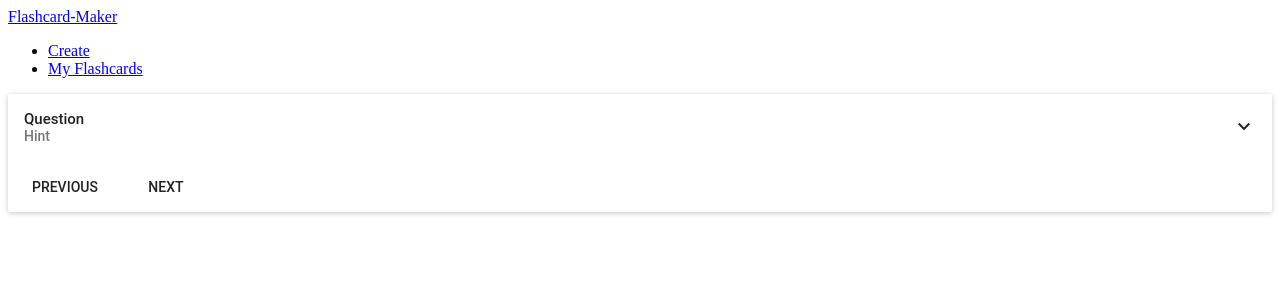
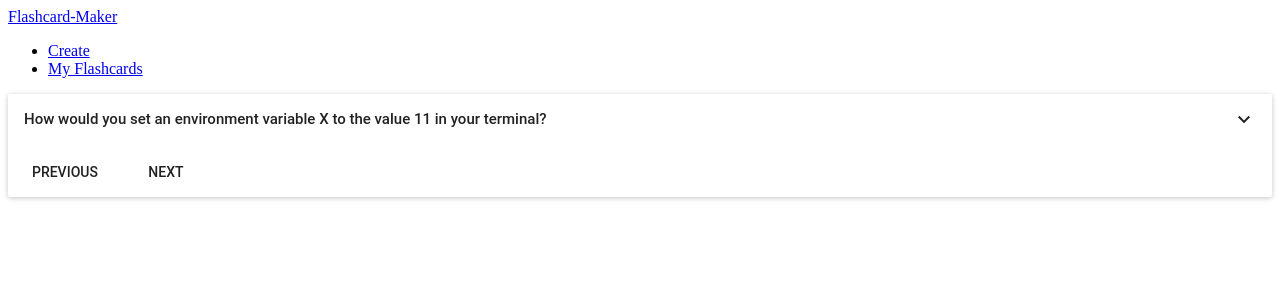
Before and after one commit to davidinoa/mvp, a React app: page / in a window 1280 px wide. Shown: the top 300 px of the page. Built offline with nearby package versions, Linux system fonts and the light colour scheme; the HTML template or start-up script is replaced by a standard one.

Commit message:
Pass down data from App to Flashcard component

```diff
--- a/client/src/components/Flashcard.jsx
+++ b/client/src/components/Flashcard.jsx
@@ -2,16 +2,16 @@ import React from 'react';
 import {Card, CardActions, CardHeader, CardText} from 'material-ui/Card';
 import FlatButton from 'material-ui/FlatButton';
 
-const Flashcard = () => (
+const Flashcard = ({flashcard}) => (
   <Card>
     <CardHeader
-      title="Question"
-      subtitle="Hint"
+      title={flashcard.question}
+      subtitle={flashcard.hint}
       actAsExpander={true}
       showExpandableButton={true}
     />
     <CardText expandable={true}>
-      Answer
+      {flashcard.answer}
     </CardText>
     <CardActions disable='true'>
       <FlatButton label="Previous"/>
--- a/client/src/index.jsx
+++ b/client/src/index.jsx
@@ -1,6 +1,6 @@
 import React from 'react';
 import ReactDOM from 'react-dom';
-import { Grid, Col } from 'react-bootstrap';
+import {Grid, Col} from 'react-bootstrap';
 import MuiThemeProvider from 'material-ui/styles/MuiThemeProvider';
 import Flashcard from './components/Flashcard.jsx';
 import NavBar from './components/NavBar.jsx';
@@ -9,7 +9,19 @@ class App extends React.Component {
   constructor(props) {
     super(props);
     this.state = {
-      flashcards: []
+      flashcards: [
+        {
+          question: 'How would you set an environment variable X to the value 11 in your terminal?',
+          hint: '',
+          answer: 'export X=11'
+        },
+        {
+          question: 'What Javascript instantiation pattern uses the keyword "new"?',
+          hint: 'Is the most used pattern',
+          answer: 'Pseudoclassical'
+        }
+      ],
+      currentFlashcard: 0
     };
   }
 
@@ -20,7 +32,9 @@ class App extends React.Component {
         <Grid>
           <Col xs={8} xsOffset={2}>
             <MuiThemeProvider>
-              <Flashcard />
+              <Flashcard
+                flashcard={this.state.flashcards[this.state.currentFlashcard]}
+              />
             </MuiThemeProvider>
           </Col>
         </Grid>
```
